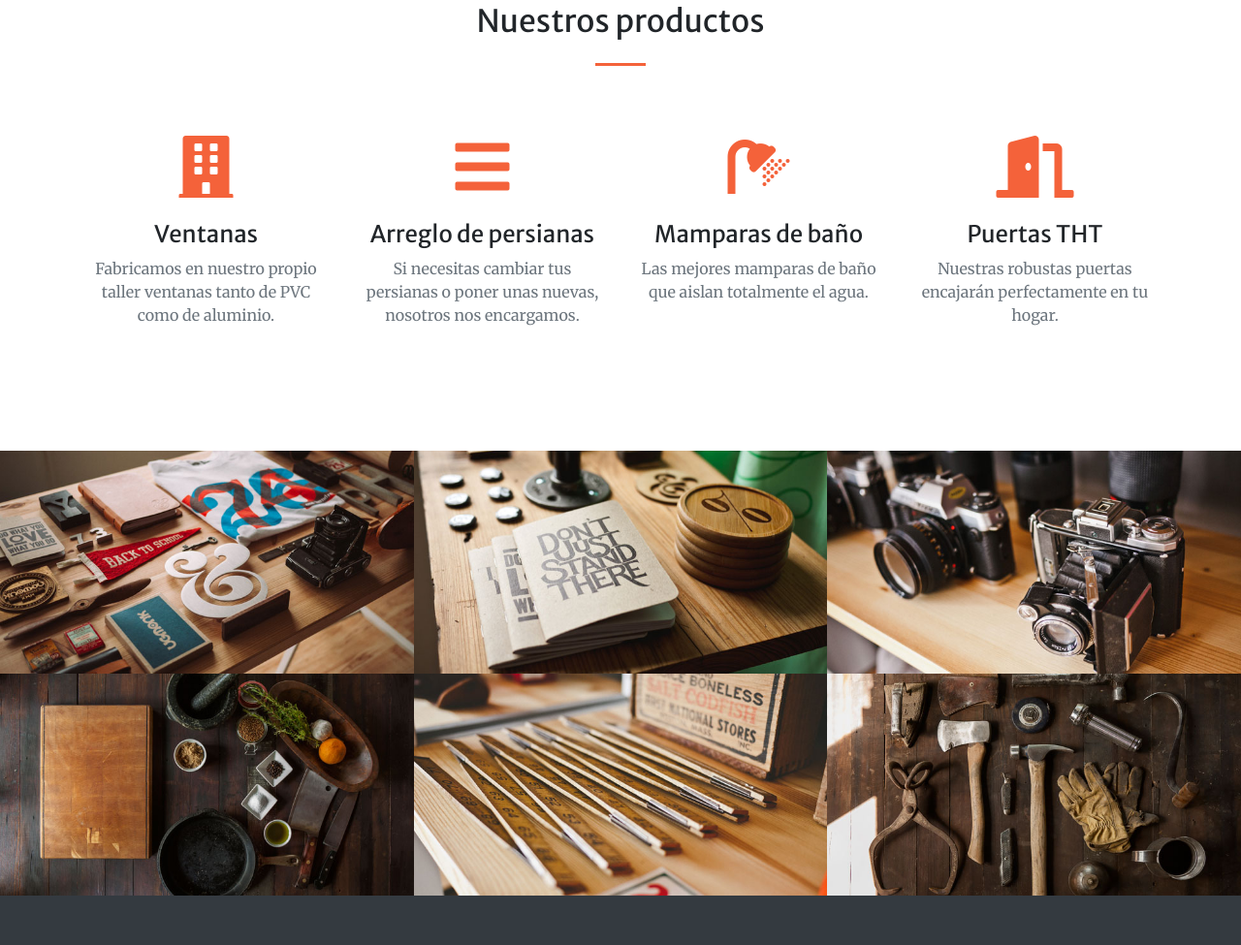
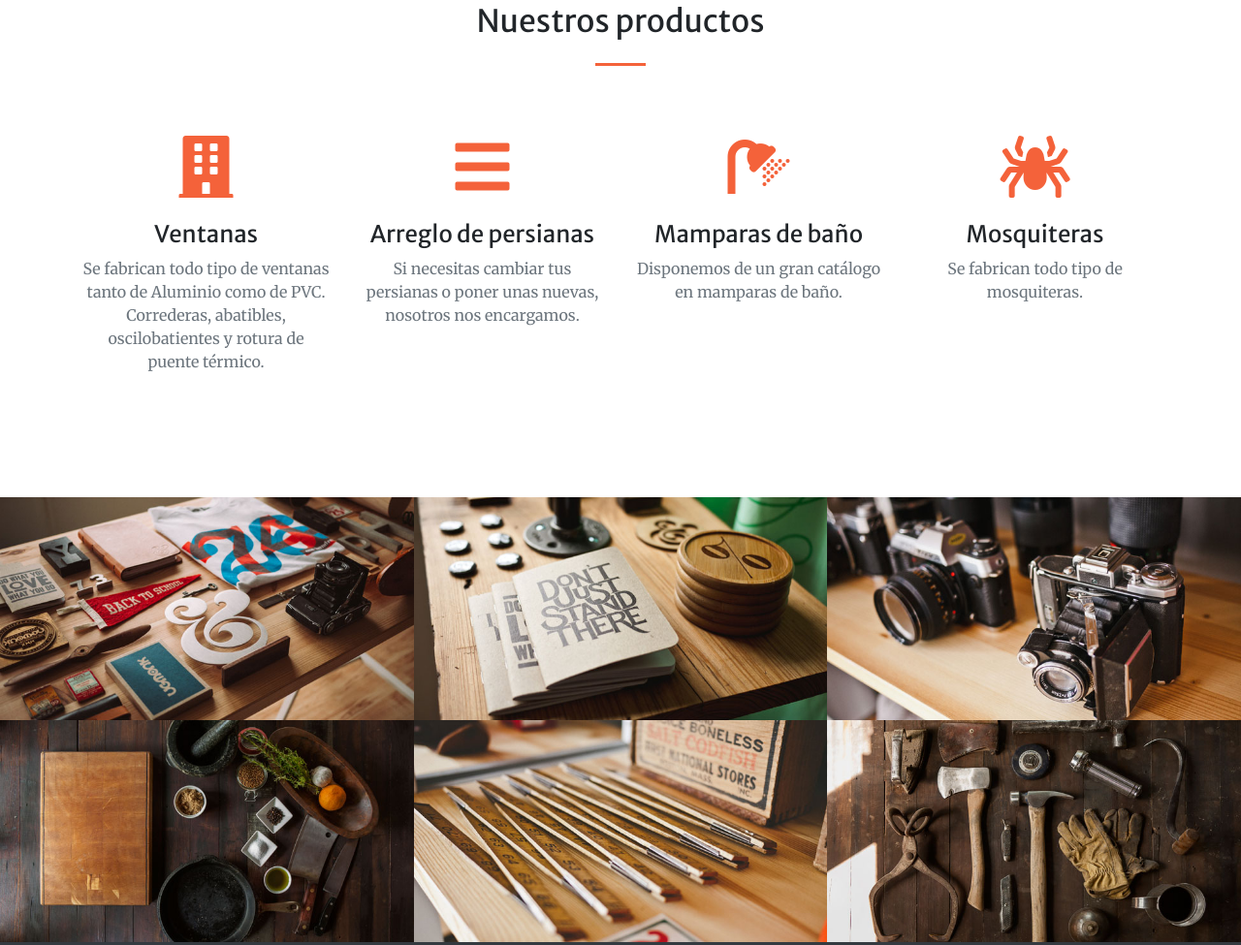
Before and after one commit to edgvic/ventanasbanuls, a website with bundled scripts: page index.html in a window 1280 px wide. Shown: the part 1701-2676 px from the top of the page at 97% size. Built offline with nearby package versions, Linux system fonts and the light colour scheme.

Commit message:
email and mosquiteras

```diff
--- a/index.html
+++ b/index.html
@@ -96,7 +96,8 @@
           <div class="mt-5">
             <i class="fas fa-4x fa-building text-primary mb-4"></i>
             <h3 class="h4 mb-2">Ventanas</h3>
-            <p class="text-muted mb-0">Fabricamos en nuestro propio taller ventanas tanto de PVC como de aluminio.</p>
+            <p class="text-muted mb-0">Se fabrican todo tipo de ventanas tanto de Aluminio como de PVC.
+Correderas, abatibles, oscilobatientes y rotura de puente térmico.</p>
           </div>
         </div>
         <div class="col-lg-3 col-md-6 text-center">
@@ -110,14 +111,14 @@
           <div class="mt-5">
             <i class="fas fa-4x fas fa-shower text-primary mb-4"></i>
             <h3 class="h4 mb-2">Mamparas de baño</h3>
-            <p class="text-muted mb-0">Las mejores mamparas de baño que aislan totalmente el agua.</p>
+            <p class="text-muted mb-0">Disponemos de un gran catálogo en mamparas de baño. </p>
           </div>
         </div>
         <div class="col-lg-3 col-md-6 text-center">
           <div class="mt-5">
-            <i class="fas fa-4x fas fa-door-open text-primary mb-4"></i>
-            <h3 class="h4 mb-2">Puertas THT</h3>
-            <p class="text-muted mb-0">Nuestras robustas puertas encajarán perfectamente en tu hogar.</p>
+            <i class="fas fa-4x fas fa-spider text-primary mb-4"></i>
+            <h3 class="h4 mb-2">Mosquiteras</h3>
+            <p class="text-muted mb-0">Se fabrican todo tipo de mosquiteras.</p>
           </div>
         </div>
       </div>
@@ -236,7 +237,7 @@
         <div class="col-lg-4 mr-auto text-center">
           <i class="fas fa-envelope fa-3x mb-3 text-muted"></i>
           <!-- Make sure to change the email address in anchor text AND the link below! -->
-          <a class="d-block" href="mailto:contact@yourwebsite.com">contact@yourwebsite.com</a>
+          <a class="d-block" href="mailto:Jandrobleal@gmail.com">Jandrobleal@gmail.com</a>
         </div>
       </div>
     </div>
```
